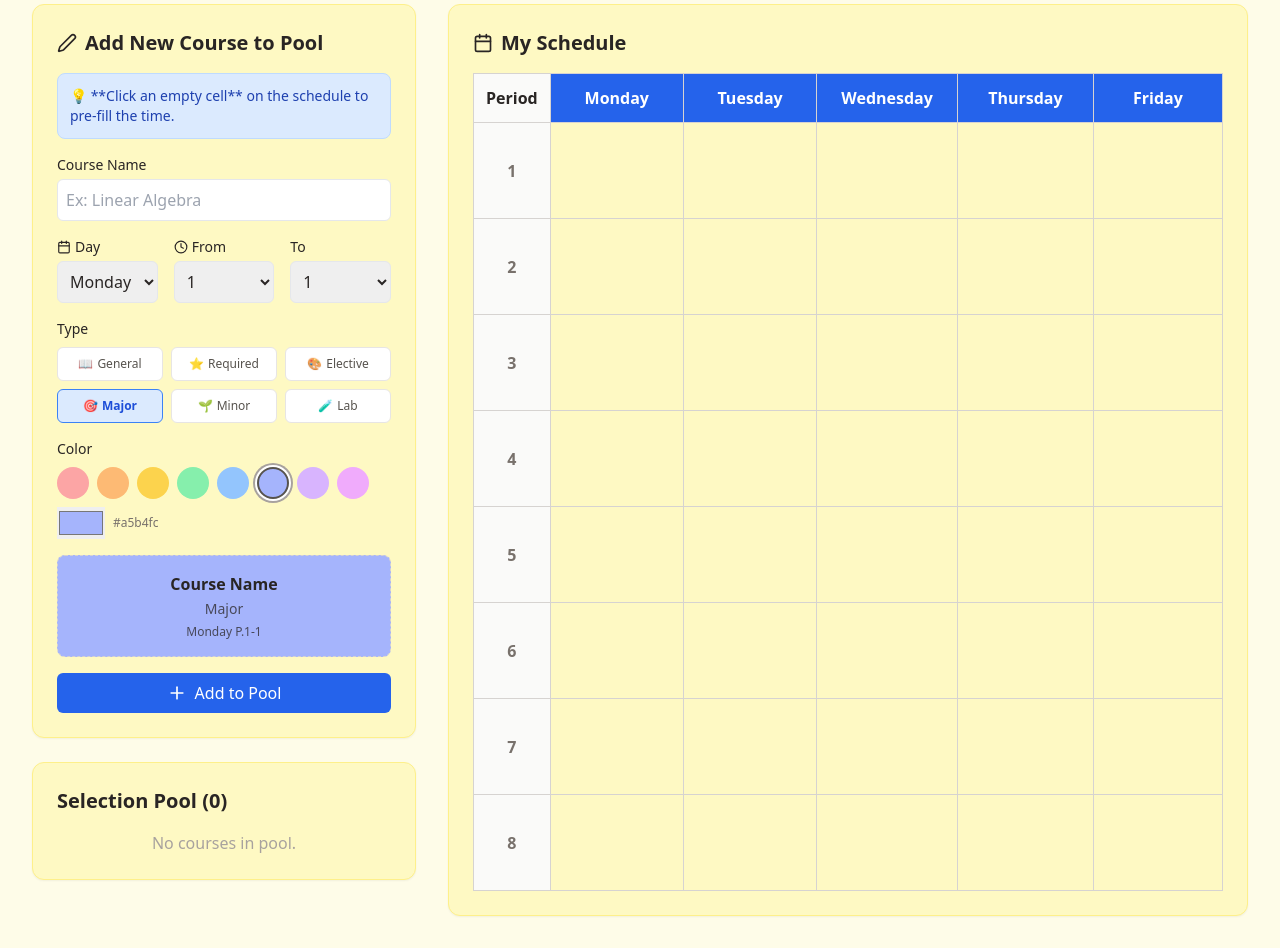
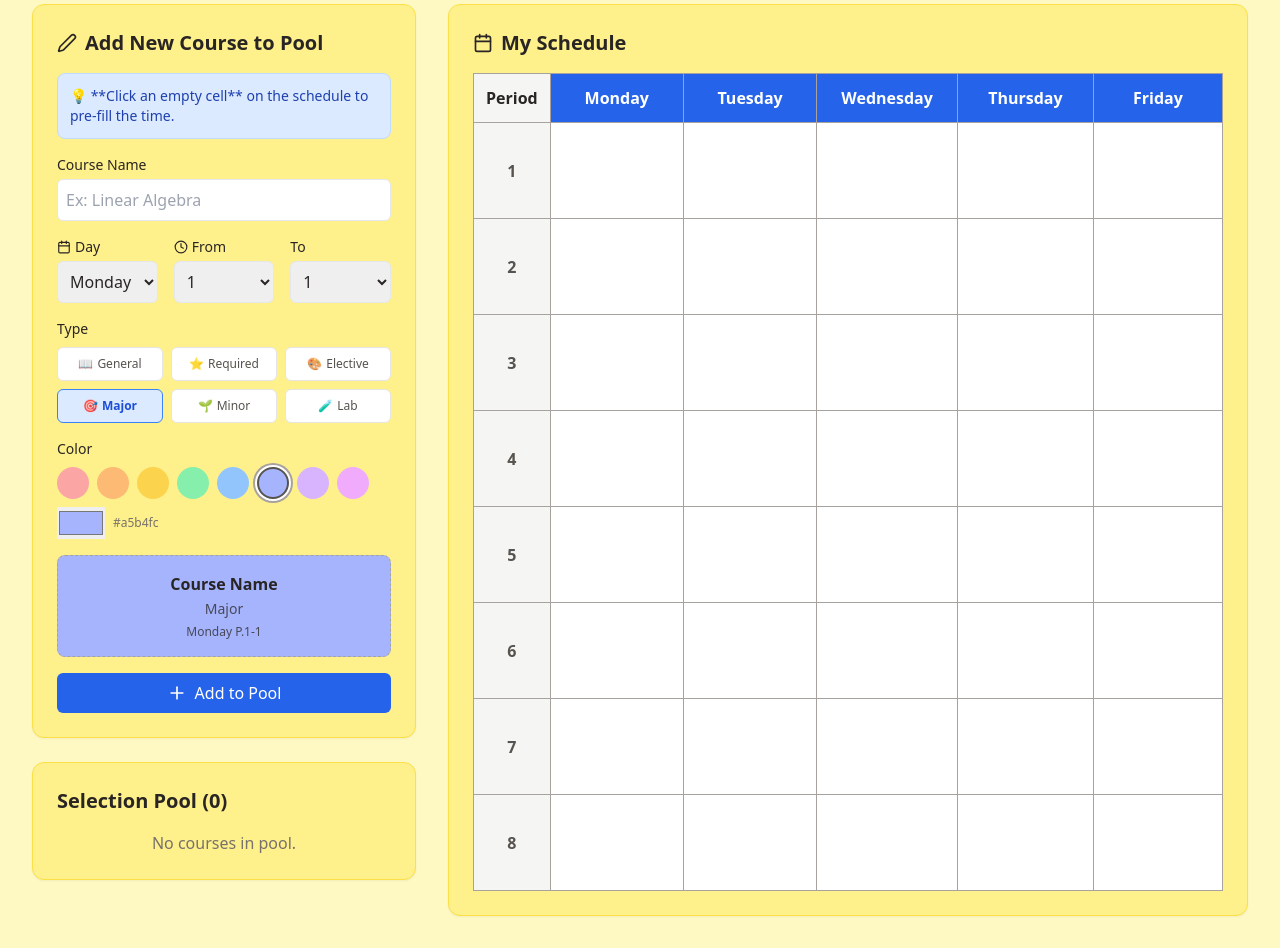
Before and after one commit to stevenlee941124/course_schedule_arrangement, a React (Create React App) app in the folder frontend/: page / in a window 1280 px wide. Shown: the part 120-1068 px from the top of the page. Built offline with nearby package versions, Linux system fonts and the light colour scheme.

Commit message:
00:31 12/01

```diff
--- a/frontend/src/App.js
+++ b/frontend/src/App.js
@@ -271,7 +271,8 @@ const App = () => {
   const periodOptions = [1, 2, 3, 4, 5, 6, 7, 8];
 
   return (
-    <div className="min-h-screen bg-yellow-50 p-8 font-sans text-stone-800">
+    // 修改：大背景改為 bg-yellow-100 (更深的米黃色)
+    <div className="min-h-screen bg-yellow-100 p-8 font-sans text-stone-800">
       {/* Conflict Modal */}
       <ConflictModal
         isOpen={isModalOpen}
@@ -294,7 +295,8 @@ const App = () => {
 
         {/* Left: Control Panel */}
         <div className="lg:col-span-4 space-y-6">
-          <div className="bg-yellow-100 p-6 rounded-xl shadow-sm border border-yellow-200">
+          {/* 修改：內部區塊背景改為 bg-yellow-200，邊框 border-yellow-300 */}
+          <div className="bg-yellow-200 p-6 rounded-xl shadow-sm border border-yellow-300">
             <h2 className="text-xl font-semibold mb-4 flex items-center gap-2">
               <Edit2 size={20} /> Add New Course to Pool
             </h2>
@@ -404,7 +406,7 @@ const App = () => {
               </div>
 
               {/* Preview */}
-              <div className="p-4 rounded-lg text-center mt-4 border border-dashed border-stone-300" style={{ backgroundColor: formData.color }}>
+              <div className="p-4 rounded-lg text-center mt-4 border border-dashed border-stone-400" style={{ backgroundColor: formData.color }}>
                 <span className="font-bold block text-stone-800">{formData.name || 'Course Name'}</span>
                 <span className="text-sm opacity-75 text-stone-800">{formData.type}</span>
                 <span className="text-xs opacity-75 text-stone-800 block mt-1">{formData.day} P.{formData.startPeriod}-{formData.endPeriod}</span>
@@ -420,12 +422,13 @@ const App = () => {
           </div>
 
           {/* Course List */}
-          <div className="bg-yellow-100 p-6 rounded-xl shadow-sm border border-yellow-200">
+          {/* 修改：內部區塊背景改為 bg-yellow-200，邊框 border-yellow-300 */}
+          <div className="bg-yellow-200 p-6 rounded-xl shadow-sm border border-yellow-300">
             <h2 className="text-xl font-semibold mb-4">Selection Pool ({courseGroups.length})</h2>
             <div className="space-y-3 max-h-64 overflow-y-auto">
-              {courseGroups.length === 0 ? <p className="text-stone-400 text-center">No courses in pool.</p> : null}
+              {courseGroups.length === 0 ? <p className="text-stone-500 text-center">No courses in pool.</p> : null}
               {courseGroups.map(group => (
-                <div key={`${group.groupId}-${group.day}`} className="flex items-center justify-between p-3 rounded-lg border border-yellow-200 hover:shadow-md transition-shadow bg-yellow-50">
+                <div key={`${group.groupId}-${group.day}`} className="flex items-center justify-between p-3 rounded-lg border border-stone-200 hover:shadow-md transition-shadow bg-white">
                   <div className="flex items-center gap-3">
                     <button
                         onClick={() => handleToggleSchedule(group.groupId, group.day, !group.selected)}
@@ -451,7 +454,8 @@ const App = () => {
 
         {/* Right: Schedule Grid */}
         <div className="lg:col-span-8">
-          <div className="bg-yellow-100 p-6 rounded-xl shadow-sm border border-yellow-200 overflow-hidden">
+          {/* 修改：內部區塊背景改為 bg-yellow-200，邊框 border-yellow-300 */}
+          <div className="bg-yellow-200 p-6 rounded-xl shadow-sm border border-yellow-300 overflow-hidden">
             <h2 className="text-xl font-semibold mb-4 flex items-center gap-2">
               <Calendar size={20} /> My Schedule
             </h2>
@@ -460,20 +464,20 @@ const App = () => {
               <table className="w-full border-collapse min-w-[600px] relative">
                 <thead>
                   <tr>
-                    <th className="border border-stone-300 p-3 bg-stone-50 w-16 sticky top-0 z-10">Period</th>
+                    <th className="border border-stone-400 p-3 bg-stone-100 w-16 sticky top-0 z-10">Period</th>
                     {['Monday', 'Tuesday', 'Wednesday', 'Thursday', 'Friday'].map(day => (
-                      <th key={day} className="border border-stone-300 p-3 bg-blue-600 text-white w-1/5 sticky top-0 z-10">{day}</th>
+                      <th key={day} className="border border-stone-400 p-3 bg-blue-600 text-white w-1/5 sticky top-0 z-10">{day}</th>
                     ))}
                   </tr>
                 </thead>
                 <tbody className="relative">
                   {[1, 2, 3, 4, 5, 6, 7, 8].map(period => (
                     <tr key={period} className='h-24'>
-                      <td className="border border-stone-300 p-3 text-center font-bold text-stone-500 bg-stone-50 h-full align-middle">{period}</td>
+                      <td className="border border-stone-400 p-3 text-center font-bold text-stone-600 bg-stone-100 h-full align-middle">{period}</td>
                       {['Monday', 'Tuesday', 'Wednesday', 'Thursday', 'Friday'].map(day => (
                         <td
                             key={`${day}-${period}`}
-                            className="border border-stone-300 p-1 h-24 align-top relative cursor-pointer hover:bg-blue-50 transition-colors"
+                            className="border border-stone-400 p-1 h-24 align-top relative cursor-pointer hover:bg-blue-50 transition-colors bg-white"
                             onClick={() => handleGridClick(day, period)}
                         >
                             {renderCell(day, period)}
```
